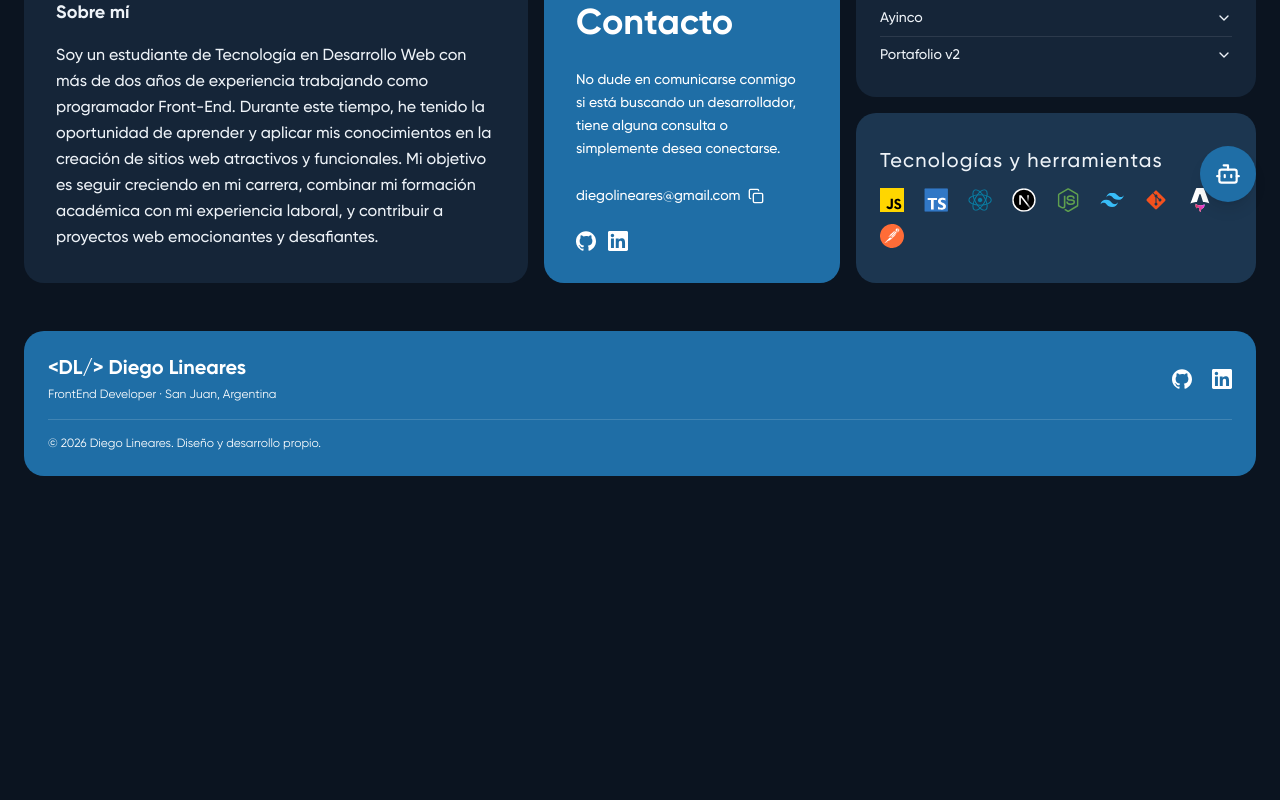
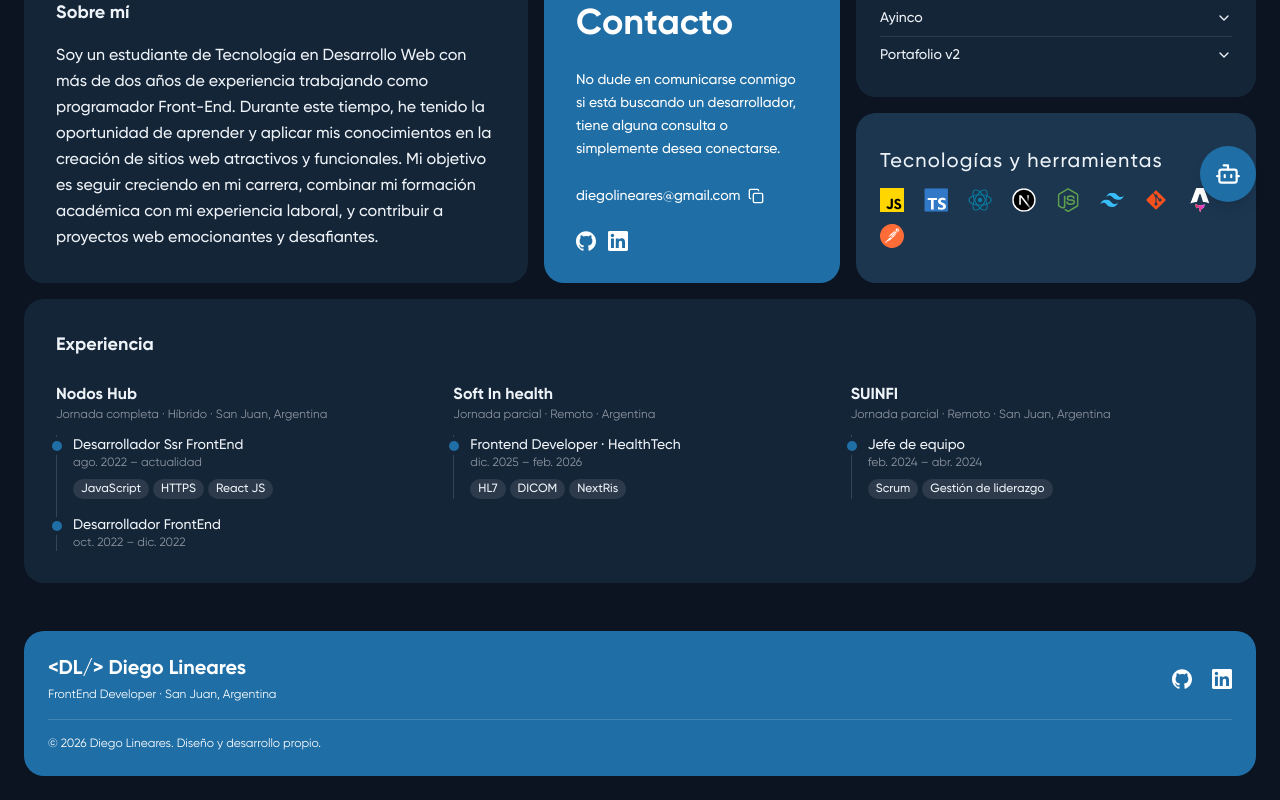
Before and after one commit to linearesdiego/portafolio-react, a React (Vite) app: page / in a window 1280 px wide. Shown: the part 574-1374 px from the top of the page. Before the commit the page ends 1074 px from the top, so only its background shows below. Built offline with nearby package versions, Linux system fonts and the light colour scheme.

Commit message:
feat: agregar modulo de experiencia

```diff
--- a/src/App.jsx
+++ b/src/App.jsx
@@ -8,6 +8,7 @@ import { Contact } from './components/Contact'
 import './index.css'
 import { Tecnology } from './components/Tecnology'
 import { Footer } from './components/Footer'
+import { Experience } from './components/Experience'
 import LlmAvatarAssistant from './components/LlmAvatarAssistant'
 
 
@@ -31,7 +32,7 @@ function App() {
       <header className='p-6 bg-(--bg-primary)'>
         <Navbar />
       </header>
-      <main id='contenido' tabIndex={-1} className='px-6 pb-6 grid grid-cols-1 gap-4 md:grid-cols-12 md:grid-rows-4 md:auto-rows-[minmax(150px,1fr)] bg-(--bg-primary) focus:outline-none'>
+      <main id='contenido' tabIndex={-1} className='px-6 pb-6 grid grid-cols-1 gap-4 md:grid-cols-12 md:grid-rows-[repeat(4,minmax(0,1fr))_auto] md:auto-rows-[minmax(150px,1fr)] bg-(--bg-primary) focus:outline-none'>
         <CardContainer id='hero' labelledBy='hero-title' col='1 / 6' row='1 / 3' bg='var(--card-1)' className='p-8 flex items-end'>
           <Hero />
         </CardContainer>
@@ -50,6 +51,9 @@ function App() {
         <CardContainer id='tecnology' labelledBy='tecnology-title' col='9 / 13' row='4 / 5' bg='var(--card-2)' className='p-6 flex items-center justify-around text-xs tracking-widest'>
           <Tecnology />
         </CardContainer>
+        <CardContainer id='experience' labelledBy='experience-title' col='1 / 13' row='5 / 6' bg='var(--card-1)' className='p-8'>
+          <Experience />
+        </CardContainer>
       </main>
       <footer id='footer' className='p-6 bg-(--bg-primary)'>
         <Footer />
--- /dev/null
+++ b/src/components/Experience.jsx
@@ -0,0 +1,51 @@
+import { EXPERIENCIA } from '../data/data'
+
+const Fecha = ({ texto, fecha }) =>
+    fecha ? <time dateTime={fecha}>{texto}</time> : <span>{texto}</span>
+
+export const Experience = () => {
+    return (
+        <div className="flex flex-col gap-6">
+            <h2 id="experience-title" className="text-lg font-bold text-(--ink)">Experiencia</h2>
+
+            <ol className="grid grid-cols-1 gap-8 md:grid-cols-3 md:gap-6">
+                {EXPERIENCIA.map(({ id, empresa, modalidad, ubicacion, puestos }) => (
+                    <li key={id} className="flex flex-col gap-3">
+                        <div>
+                            <h3 className="text-base font-bold text-(--ink)">{empresa}</h3>
+                            <p className="text-xs text-(--muted)">{modalidad} · {ubicacion}</p>
+                        </div>
+
+                        <ol className="flex flex-col gap-4 border-l border-(--ink)/15 pl-4">
+                            {puestos.map(({ titulo, desde, hasta, tags }) => (
+                                <li key={titulo} className="relative">
+                                    <span
+                                        aria-hidden="true"
+                                        className="absolute top-1.5 -left-5.25 h-2.5 w-2.5 rounded-full bg-(--color-primary) ring-4 ring-(--card-1)"
+                                    />
+                                    <p className="text-sm font-medium text-(--ink)">{titulo}</p>
+                                    <p className="text-xs text-(--muted)">
+                                        <Fecha {...desde} /> – <Fecha {...hasta} />
+                                    </p>
+
+                                    {tags.length > 0 && (
+                                        <ul className="mt-2 flex flex-wrap gap-1 text-xs" aria-label="Aptitudes">
+                                            {tags.map((tag) => (
+                                                <li
+                                                    key={tag}
+                                                    className="rounded-full bg-(--ink)/10 px-2 py-0.5 font-medium text-(--ink)"
+                                                >
+                                                    {tag}
+                                                </li>
+                                            ))}
+                                        </ul>
+                                    )}
+                                </li>
+                            ))}
+                        </ol>
+                    </li>
+                ))}
+            </ol>
+        </div>
+    )
+}
--- a/src/components/Navbar.jsx
+++ b/src/components/Navbar.jsx
@@ -7,6 +7,7 @@ export const Navbar = () => {
             <ul className="flex gap-4">
                 <li><a href="#projects">Proyectos</a></li>
                 <li><a href="#about">Sobre mí</a></li>
+                <li><a href="#experience">Experiencia</a></li>
                 <li><a href="#contact">Contacto</a></li>
             </ul>
         </nav>
--- a/src/data/data.js
+++ b/src/data/data.js
@@ -64,3 +64,54 @@ export const TECNOLOGIAS = [
   { nombre: "Astro", icon: astro },
   { nombre: "Postman", icon: postman },
 ];
+
+export const EXPERIENCIA = [
+  {
+    id: "nodos-hub",
+    empresa: "Nodos Hub",
+    modalidad: "Jornada completa · Híbrido",
+    ubicacion: "San Juan, Argentina",
+    puestos: [
+      {
+        titulo: "Desarrollador Ssr FrontEnd",
+        desde: { texto: "ago. 2022", fecha: "2022-08" },
+        hasta: { texto: "actualidad" },
+        tags: ["JavaScript", "HTTPS", "React JS"],
+      },
+      {
+        titulo: "Desarrollador FrontEnd",
+        desde: { texto: "oct. 2022", fecha: "2022-10" },
+        hasta: { texto: "dic. 2022", fecha: "2022-12" },
+        tags: [],
+      },
+    ],
+  },
+  {
+    id: "soft-in-health",
+    empresa: "Soft In health",
+    modalidad: "Jornada parcial · Remoto",
+    ubicacion: "Argentina",
+    puestos: [
+      {
+        titulo: "Frontend Developer · HealthTech",
+        desde: { texto: "dic. 2025", fecha: "2025-12" },
+        hasta: { texto: "feb. 2026", fecha: "2026-02" },
+        tags: ["HL7", "DICOM", "NextRis"],
+      },
+    ],
+  },
+  {
+    id: "suinfi",
+    empresa: "SUINFI",
+    modalidad: "Jornada parcial · Remoto",
+    ubicacion: "San Juan, Argentina",
+    puestos: [
+      {
+        titulo: "Jefe de equipo",
+        desde: { texto: "feb. 2024", fecha: "2024-02" },
+        hasta: { texto: "abr. 2024", fecha: "2024-04" },
+        tags: ["Scrum", "Gestión de liderazgo"],
+      },
+    ],
+  },
+];
```
